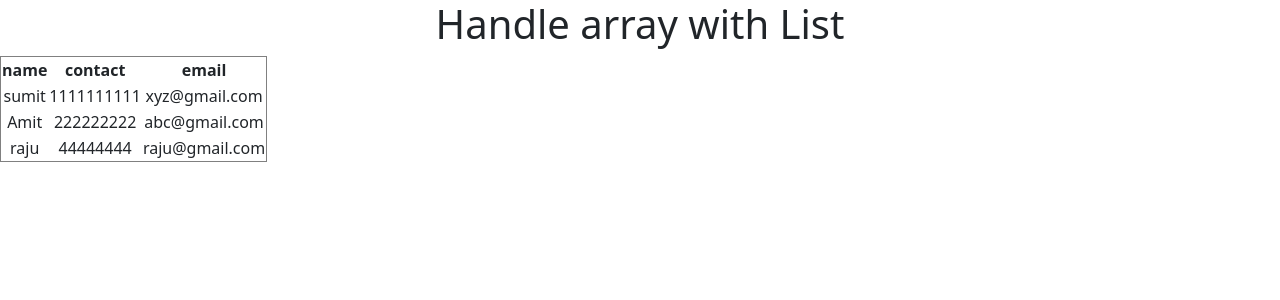
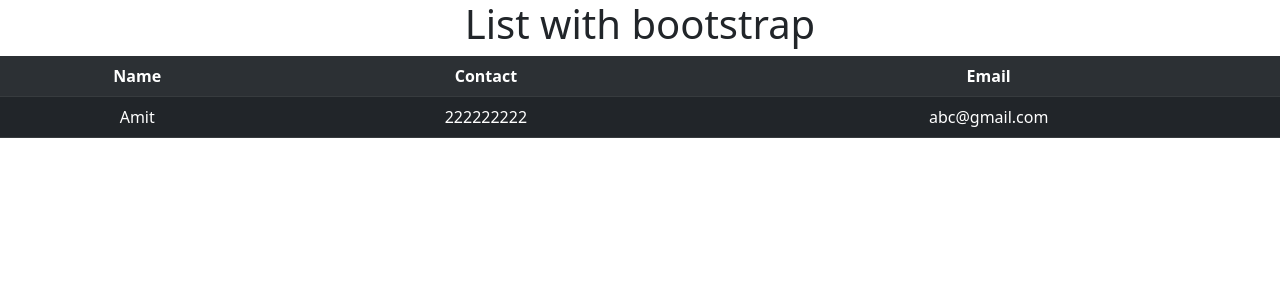
Before and after one commit to j4sumit/reacttopics, a React (Create React App) app: page / in a window 1280 px wide. Shown: the top 300 px of the page. Built offline with nearby package versions, Linux system fonts and the light colour scheme.

Commit message:
add key in table also use bootsrap in react

```diff
--- a/src/App.js
+++ b/src/App.js
@@ -1,48 +1,42 @@
 import './App.css';
 import React from 'react';
+import {Table} from 'react-bootstrap';
 function App()
 {
   // const student =['anil','siddhu','sam','peter'];
 
   const student=[
-{
-  name:"sumit",
-  contact: 1111111111,
-  email: "xyz@gmail.com"
-},
-{
-  name:"Amit",
-  contact: 222222222,
-  email: "abc@gmail.com"
-},
-
-{
-  name:"raju",
-  contact: 44444444,
-  email: "raju@gmail.com"
-}
-
-  ]
+{ name:"sumit",  contact: 1111111111,  email: "xyz@gmail.com"},
+{ name:"Amit",  contact: 222222222,  email: "abc@gmail.com"},
+{  name:"raju",  contact: 111,  email: "raju@gmail.com"}
+]
 
   return(
     <div className='App'>
-      <h1>Handle array with List</h1>
-      <table border="1">
-      <tr >
-        <th> name </th>
-        <th> contact </th>
-        <th> email</th>
-        </tr>
-        {
-        student.map((data)=>
-        <tr>
-          <td> {data.name} </td>
-          <td> {data.contact} </td>
-          <td>  {data.email}</td>
+      <h1>List with bootstrap</h1>
+      <Table striped variant='dark'>
+<tbody>
+          <tr>
+          <th>Name</th>
+          <th>Contact</th>
+          <th>Email</th>
           </tr>
-        )}
-</table>
-
+{
+  student.map((item,i)=>
+  /*<tr key={i}>
+   <td>{item.name}</td>
+  <td>{item.contact}</td>
+  <td>{item.email}</td> */
+item.contact===222222222?
+<tr key={i}>
+  <td>{item.name}</td>
+  <td>{item.contact}</td>
+  <td>{item.email}</td>
+  </tr> : null
+  )
+}
+</tbody>
+        </Table>
 
     </div>
   )
```
